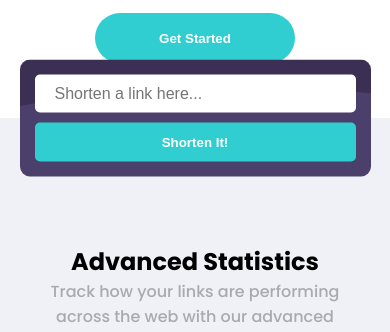
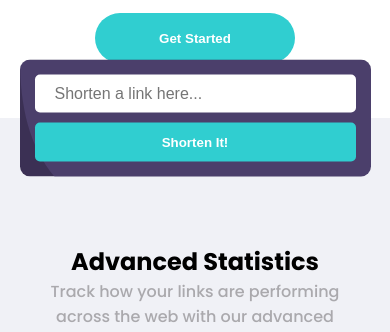
Before and after one commit to pranavshigvan/URL-shortner, a plain HTML site: page index.html in a window 390 px wide. Shown: the part 508-840 px from the top of the page. Drawn offline with Linux system fonts and the light colour scheme.

Commit message:
just random update

```diff
--- a/style.css
+++ b/style.css
@@ -132,6 +132,8 @@ p {
     padding: 2.5rem 4rem;
     background-color: hsl(257, 27%, 26%);
     background-image: url(./images/bg-shorten-desktop.svg);
+    background-repeat: no-repeat;
+    background-size: cover;
     border-radius: 10px;
     position: absolute;
     bottom: 100%;
@@ -180,8 +182,6 @@ p {
     border-radius: 5px;
     position: relative;
     text-align: left;
-
-
 }
 .card:nth-child(2) {
     top: 30px;
@@ -351,6 +351,9 @@ footer > div {
     .hero button {
         margin: 1rem auto;
     }
+    .hero_img {
+        align-items: flex-start;
+    }
     .hero_img img {
         width: 120%;
     }
@@ -360,6 +363,7 @@ footer > div {
     .form {
         padding: 15px;
         width: 90vw;
+        background-image: url(./images/bg-shorten-mobile.svg);
     }
     .form form {
         flex-direction: column;
```
